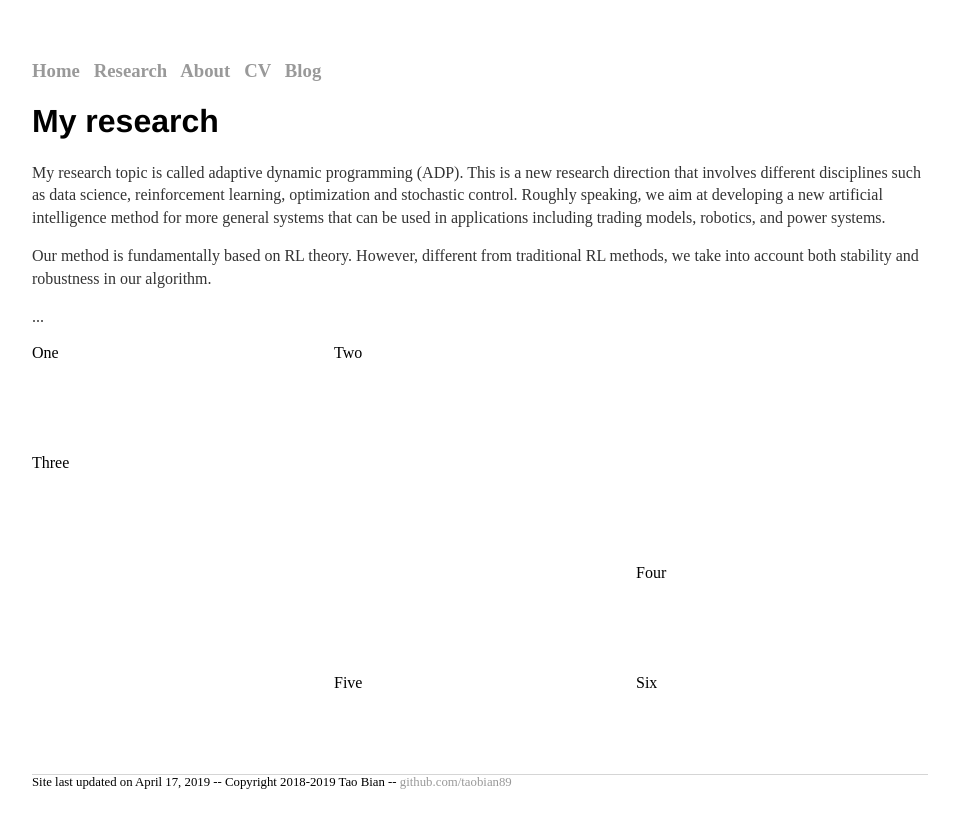
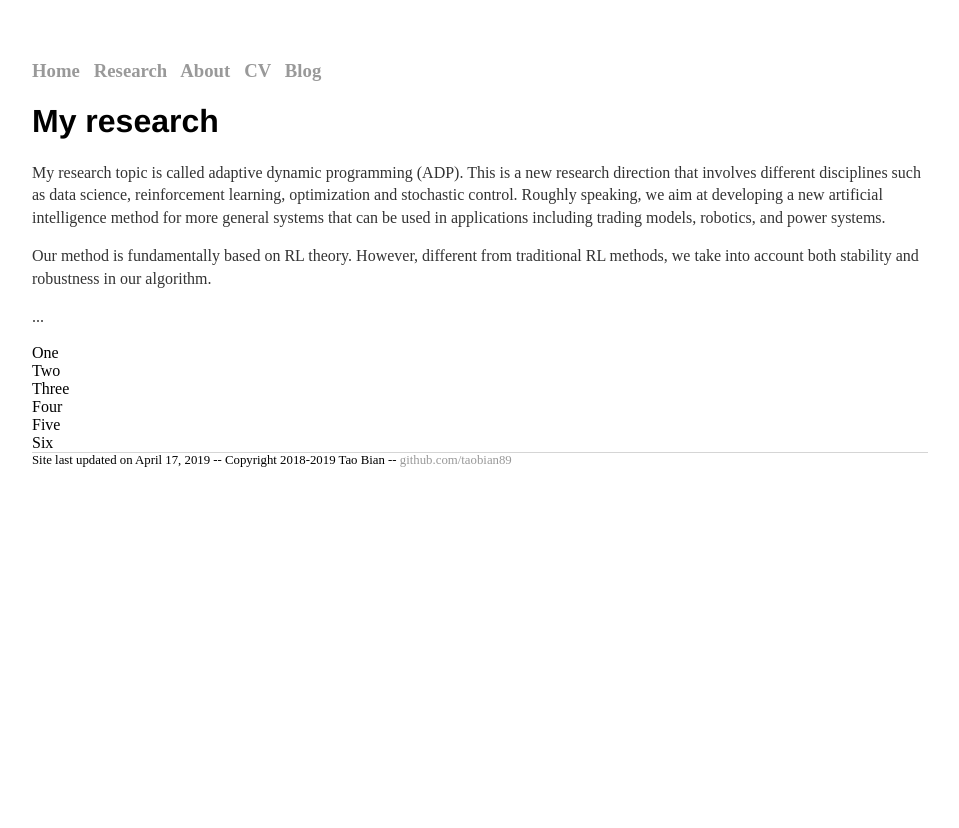
Before and after one commit to tao-bian-nyu/tao-bian-nyu.github.io, a Jekyll site: the page built from research/index.html, in a window 1280 px wide. Shown: the top 828 px of the page, without its empty margins (160-1119 px from the left). Built offline with Jekyll 4.4.1, drawn with Linux system fonts in a browser that asks for light colours.

Commit message:
Update main.css

```diff
--- a/css/main.css
+++ b/css/main.css
@@ -53,33 +53,33 @@ ul.posts li {
     list-style: none;
 }
 
-.grid-wrapper {
+grid-wrapper {
   display: grid;
   grid-template-columns: repeat(3, 1fr);
   grid-gap: 10px;
   grid-auto-rows: minmax(100px, auto);
 }
-.one {
+one {
   grid-column: 1 / 3;
   grid-row: 1;
 }
-.two {
+two {
   grid-column: 2 / 4;
   grid-row: 1 / 3;
 }
-.three {
+three {
   grid-column: 1;
   grid-row: 2 / 5;
 }
-.four {
+four {
   grid-column: 3;
   grid-row: 3;
 }
-.five {
+five {
   grid-column: 2;
   grid-row: 4;
 }
-.six {
+six {
   grid-column: 3;
   grid-row: 4;
 }
```
